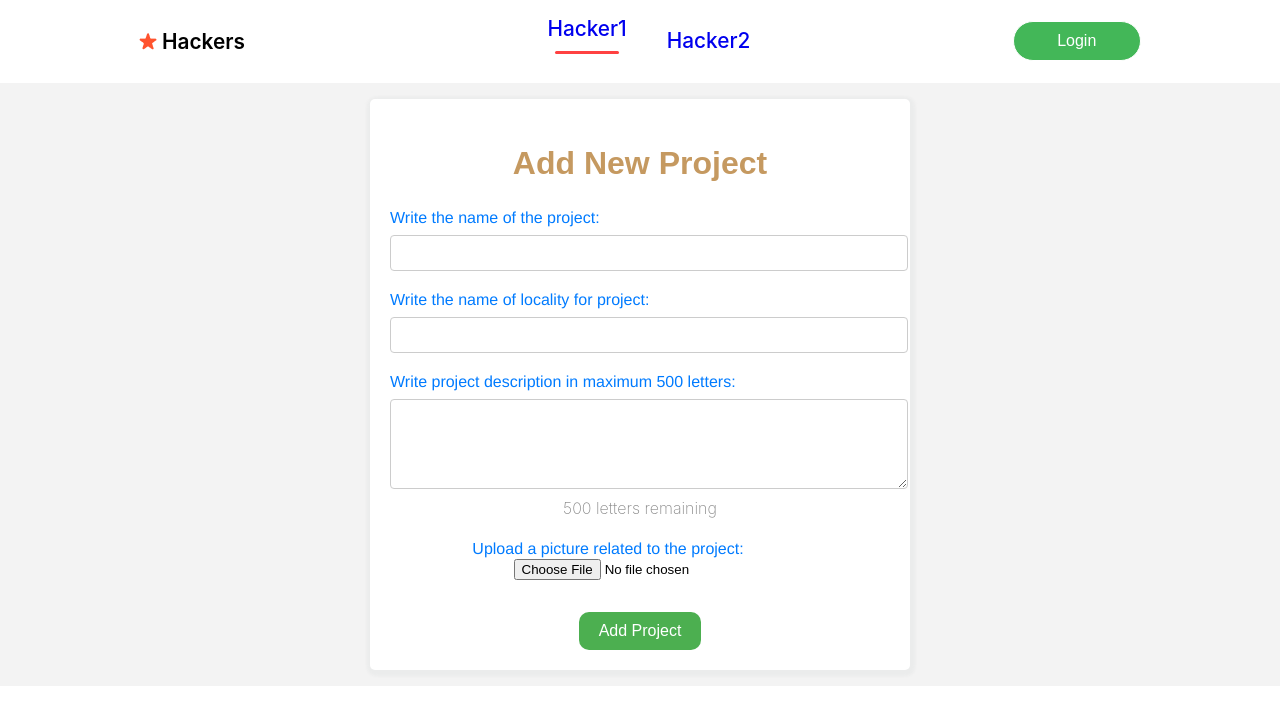
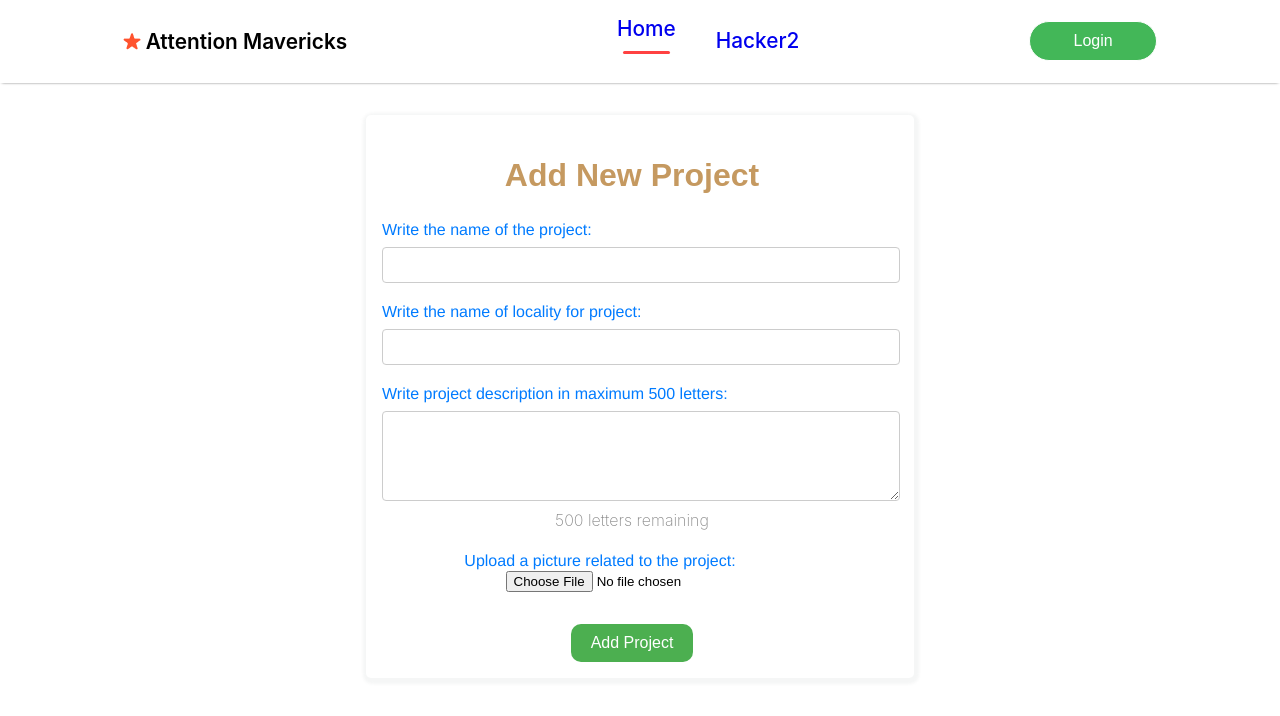
Before and after one commit to Anand930singh/HackOverflow_attention_mavericks, a React (Create React App) app in the folder client/: page /addProj in a window 1280 px wide. Shown: the top 716 px of the page. Built offline with nearby package versions, Linux system fonts and the light colour scheme.

Commit message:
Minor changes

```diff
--- a/client/src/components/AddProject/AddProject.css
+++ b/client/src/components/AddProject/AddProject.css
@@ -3,15 +3,20 @@
     background-color: rgb(243, 243, 243);
     display: flex;
     justify-content: center;
-    padding: 1rem 0rem;
+
+    margin:auto;
   }
   .pr_form-container {
     max-width: 500px;
-    padding: 20px;
+
+    padding: 1rem 2rem 1rem 1rem;
     display:flex;
     flex-direction: column;
     border-radius: 5px;
     background-color:white;
+
+    margin:0rem auto;
+    margin-top:2rem;
     box-shadow: 1px 2px 3px 4px rgba(206, 208, 208, 0.2);
   }
 
--- a/client/src/components/AddProject/AddProject.jsx
+++ b/client/src/components/AddProject/AddProject.jsx
@@ -31,7 +31,7 @@ const AddProject = () => {
   };
 
   return (
-    <div className='formContainer'>
+
     <div className="pr_form-container">
       <h2>Add New Project</h2>
       <form onSubmit={handleSubmit}>
@@ -75,7 +75,7 @@ const AddProject = () => {
         <button type="submit">Add Project</button>
       </form>
     </div>
-    </div>
+
   );
 }
 
--- a/client/src/components/Navbar/Navbar.jsx
+++ b/client/src/components/Navbar/Navbar.jsx
@@ -5,7 +5,7 @@ import { Link } from 'react-router-dom'
 import menu_image from '../Assets/menu.png'
 const Navbar = () => {
 
-    const [menu, setMenu] = useState("hacker1");
+    const [menu, setMenu] = useState("home");
     const [maxHeight, setMaxHeight] = useState("0px");
 
     const toggleMenu = () => {
@@ -19,10 +19,10 @@ const Navbar = () => {
             </div>
             <div className='nav-logo'>
                 <img src={logo} alt="logo" />
-                <p>Hackers</p>
+                <p>Attention Mavericks</p>
             </div>
             <ul className="nav-menu" id="MenuItems" style={{ maxHeight: maxHeight }}>
-                <li onClick={() => { setMenu("hacker1") }}><Link style={{textDecoration:'none'}}to='/'>Hacker1 </Link>{menu === "hacker1" ? <hr /> : <></>}</li>
+                <li onClick={() => { setMenu("home") }}><Link style={{textDecoration:'none'}}to='/home'>Home </Link>{menu === "home" ? <hr /> : <></>}</li>
                 <li onClick={() => { setMenu("hacker2") }}><Link style={{textDecoration:'none'}} to='/hacker2 '>Hacker2</Link> {menu === "hacker2" ? <hr /> : <></>}</li>
             </ul>
             <div className='nav-login'>
--- a/client/src/components/ProjectCards/ProjectCard.js
+++ b/client/src/components/ProjectCards/ProjectCard.js
@@ -1,9 +1,11 @@
+//ProjectCard
 import React from 'react'
 import './ProjectCard.css'
+import '../../pages/ProjectDesc/ProjDesc'
 
 function ProjectCard() {
     return (
-        <div className='projectCardContainer'>
+        <div className='projectCardContainer' >
             <div className='imgProjCard'>
                 <img src="https://sabarmatiriverfront.com/wp-content/uploads/2022/08/Foot-Over-Bridge.jpeg" alt="not available" />
             </div>
```
Also changed, not shown: client/src/pages/ProjectDesc/ProjDesc.js (line endings or trailing spaces), 1 other file (tests, documents, lock files or other folders).
